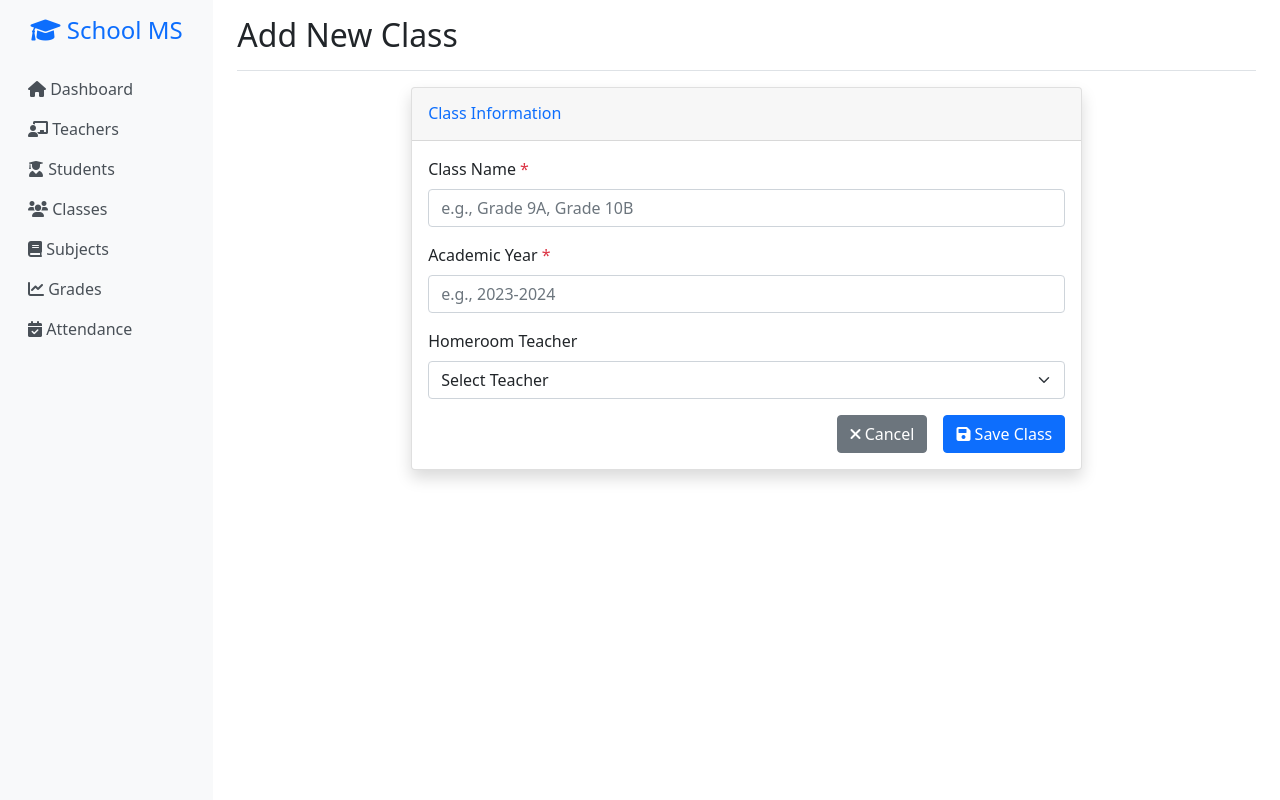
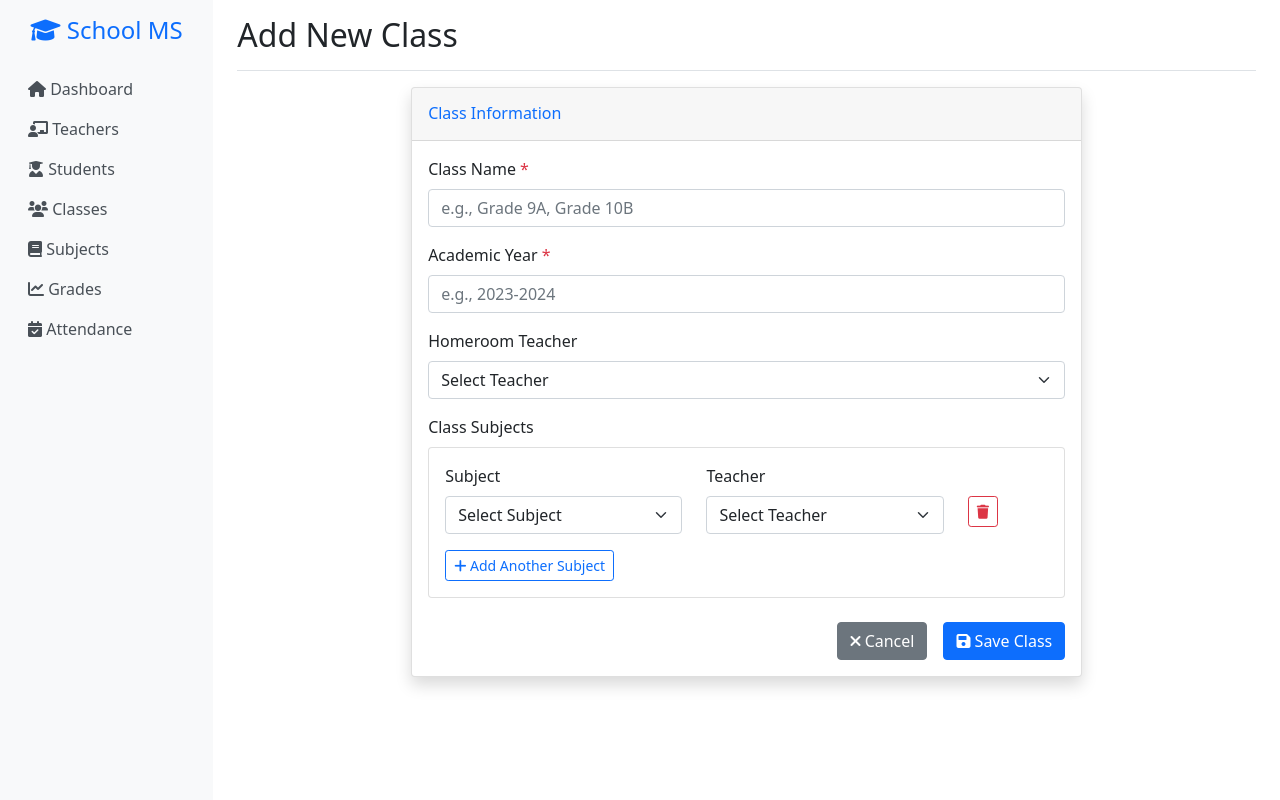
Before and after one commit to Kudu001/Kudu001, a Flask app: page /classes/add in a window 1280 px wide. Run offline with Flask 3, Linux system fonts and the light colour scheme.

Commit message:
Add class subject management with dynamic subject and teacher assignment
Co-authored-by: kuduaugustine <kuduaugustine@gmail.com>

```diff
--- a/app.py
+++ b/app.py
@@ -231,15 +231,77 @@ def add_class():
         )
         try:
             db.session.add(class_obj)
+            db.session.flush()  # Flush to get the class_id
+
+            # Handle subject assignments
+            subject_ids = request.form.getlist('subject_ids[]')
+            subject_teacher_ids = request.form.getlist('subject_teacher_ids[]')
+
+            for i, subject_id in enumerate(subject_ids):
+                if subject_id and i < len(subject_teacher_ids) and subject_teacher_ids[i]:
+                    # Check if this subject is already assigned to this class
+                    existing = ClassSubject.query.filter_by(
+                        class_id=class_obj.class_id,
+                        subject_id=subject_id
+                    ).first()
+
+                    if not existing:
+                        class_subject = ClassSubject(
+                            class_id=class_obj.class_id,
+                            subject_id=subject_id,
+                            teacher_id=subject_teacher_ids[i]
+                        )
+                        db.session.add(class_subject)
+
             db.session.commit()
-            flash('Class added successfully!', 'success')
+            flash('Class and subjects added successfully!', 'success')
             return redirect(url_for('classes'))
         except Exception as e:
             db.session.rollback()
-            flash('Error adding class.', 'error')
+            flash('Error adding class and subjects.', 'error')
 
     teachers = Teacher.query.all()
-    return render_template('add_class.html', teachers=teachers)
+    subjects = Subject.query.all()
+    return render_template('add_class.html', teachers=teachers, subjects=subjects)
+
+@app.route('/classes/<int:class_id>/subjects', methods=['GET', 'POST'])
+def manage_class_subjects(class_id):
+    class_obj = Class.query.get_or_404(class_id)
+
+    if request.method == 'POST':
+        # Remove existing class subjects
+        ClassSubject.query.filter_by(class_id=class_id).delete()
+
+        # Add new subject assignments
+        subject_ids = request.form.getlist('subject_ids[]')
+        subject_teacher_ids = request.form.getlist('subject_teacher_ids[]')
+
+        try:
+            for i, subject_id in enumerate(subject_ids):
+                if subject_id and i < len(subject_teacher_ids) and subject_teacher_ids[i]:
+                    class_subject = ClassSubject(
+                        class_id=class_id,
+                        subject_id=subject_id,
+                        teacher_id=subject_teacher_ids[i]
+                    )
+                    db.session.add(class_subject)
+
+            db.session.commit()
+            flash('Class subjects updated successfully!', 'success')
+            return redirect(url_for('classes'))
+        except Exception as e:
+            db.session.rollback()
+            flash('Error updating class subjects.', 'error')
+
+    teachers = Teacher.query.all()
+    subjects = Subject.query.all()
+    current_assignments = ClassSubject.query.filter_by(class_id=class_id).all()
+
+    return render_template('manage_class_subjects.html',
+                         class_obj=class_obj,
+                         teachers=teachers,
+                         subjects=subjects,
+                         current_assignments=current_assignments)
 
 @app.route('/subjects')
 def subjects():
@@ -365,6 +427,35 @@ def create_tables():
 
             db.session.commit()
 
+            # Add sample classes
+            sample_classes = [
+                Class(class_name='Grade 9A', academic_year='2023-2024', teacher_id=1),
+                Class(class_name='Grade 9B', academic_year='2023-2024', teacher_id=2),
+                Class(class_name='Grade 10A', academic_year='2023-2024', teacher_id=3),
+                Class(class_name='Grade 10B', academic_year='2023-2024', teacher_id=4)
+            ]
+
+            for class_obj in sample_classes:
+                db.session.add(class_obj)
+
+            db.session.commit()
+
+            # Add sample class-subject assignments
+            sample_assignments = [
+                ClassSubject(class_id=1, subject_id=1, teacher_id=1),  # Grade 9A - Math - John
+                ClassSubject(class_id=1, subject_id=2, teacher_id=2),  # Grade 9A - English - Sarah
+                ClassSubject(class_id=1, subject_id=3, teacher_id=3),  # Grade 9A - Science - Michael
+                ClassSubject(class_id=2, subject_id=1, teacher_id=1),  # Grade 9B - Math - John
+                ClassSubject(class_id=2, subject_id=2, teacher_id=2),  # Grade 9B - English - Sarah
+                ClassSubject(class_id=3, subject_id=1, teacher_id=1),  # Grade 10A - Math - John
+                ClassSubject(class_id=3, subject_id=4, teacher_id=4),  # Grade 10A - History - Emily
+            ]
+
+            for assignment in sample_assignments:
+                db.session.add(assignment)
+
+            db.session.commit()
+
 if __name__ == '__main__':
     create_tables()
     app.run(debug=True)
--- a/templates/add_class.html
+++ b/templates/add_class.html
@@ -35,6 +35,45 @@
                         </select>
                     </div>
 
+                    <div class="mb-4">
+                        <label class="form-label">Class Subjects</label>
+                        <div class="card">
+                            <div class="card-body">
+                                <div id="subjects-container">
+                                    <div class="row mb-3">
+                                        <div class="col-md-5">
+                                            <label class="form-label">Subject</label>
+                                            <select class="form-select" name="subject_ids[]">
+                                                <option value="">Select Subject</option>
+                                                {% for subject in subjects %}
+                                                    <option value="{{ subject.subject_id }}">{{ subject.subject_name }}</option>
+                                                {% endfor %}
+                                            </select>
+                                        </div>
+                                        <div class="col-md-5">
+                                            <label class="form-label">Teacher</label>
+                                            <select class="form-select" name="subject_teacher_ids[]">
+                                                <option value="">Select Teacher</option>
+                                                {% for teacher in teachers %}
+                                                    <option value="{{ teacher.teacher_id }}">{{ teacher.full_name }} ({{ teacher.specialization or 'No specialization' }})</option>
+                                                {% endfor %}
+                                            </select>
+                                        </div>
+                                        <div class="col-md-2">
+                                            <label class="form-label">&nbsp;</label>
+                                            <button type="button" class="btn btn-outline-danger btn-sm d-block" onclick="removeSubjectRow(this)">
+                                                <i class="fas fa-trash"></i>
+                                            </button>
+                                        </div>
+                                    </div>
+                                </div>
+                                <button type="button" class="btn btn-outline-primary btn-sm" onclick="addSubjectRow()">
+                                    <i class="fas fa-plus"></i> Add Another Subject
+                                </button>
+                            </div>
+                        </div>
+                    </div>
+
                     <div class="d-grid gap-2 d-md-flex justify-content-md-end">
                         <a href="{{ url_for('classes') }}" class="btn btn-secondary me-md-2">
                             <i class="fas fa-times"></i> Cancel
@@ -49,3 +88,48 @@
     </div>
 </div>
 {% endblock %}
+
+{% block scripts %}
+<script>
+function addSubjectRow() {
+    const container = document.getElementById('subjects-container');
+    const newRow = document.createElement('div');
+    newRow.className = 'row mb-3';
+    newRow.innerHTML = `
+        <div class="col-md-5">
+            <select class="form-select" name="subject_ids[]">
+                <option value="">Select Subject</option>
+                {% for subject in subjects %}
+                    <option value="{{ subject.subject_id }}">{{ subject.subject_name }}</option>
+                {% endfor %}
+            </select>
+        </div>
+        <div class="col-md-5">
+            <select class="form-select" name="subject_teacher_ids[]">
+                <option value="">Select Teacher</option>
+                {% for teacher in teachers %}
+                    <option value="{{ teacher.teacher_id }}">{{ teacher.full_name }} ({{ teacher.specialization or 'No specialization' }})</option>
+                {% endfor %}
+            </select>
+        </div>
+        <div class="col-md-2">
+            <label class="form-label">&nbsp;</label>
+            <button type="button" class="btn btn-outline-danger btn-sm d-block" onclick="removeSubjectRow(this)">
+                <i class="fas fa-trash"></i>
+            </button>
+        </div>
+    `;
+    container.appendChild(newRow);
+}
+
+function removeSubjectRow(button) {
+    const container = document.getElementById('subjects-container');
+    const rows = container.querySelectorAll('.row');
+    if (rows.length > 1) {
+        button.closest('.row').remove();
+    } else {
+        alert('At least one subject row must remain.');
+    }
+}
+</script>
+{% endblock %}
```
Also changed, not shown: templates/classes.html (+20 -0 lines), templates/manage_class_subjects.html (added, +152 -0 lines).
